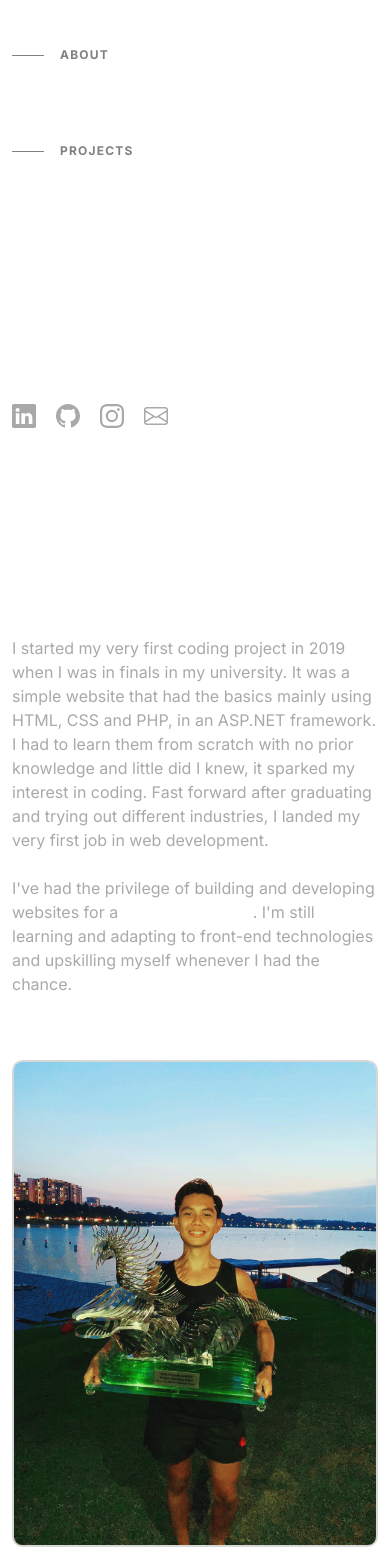
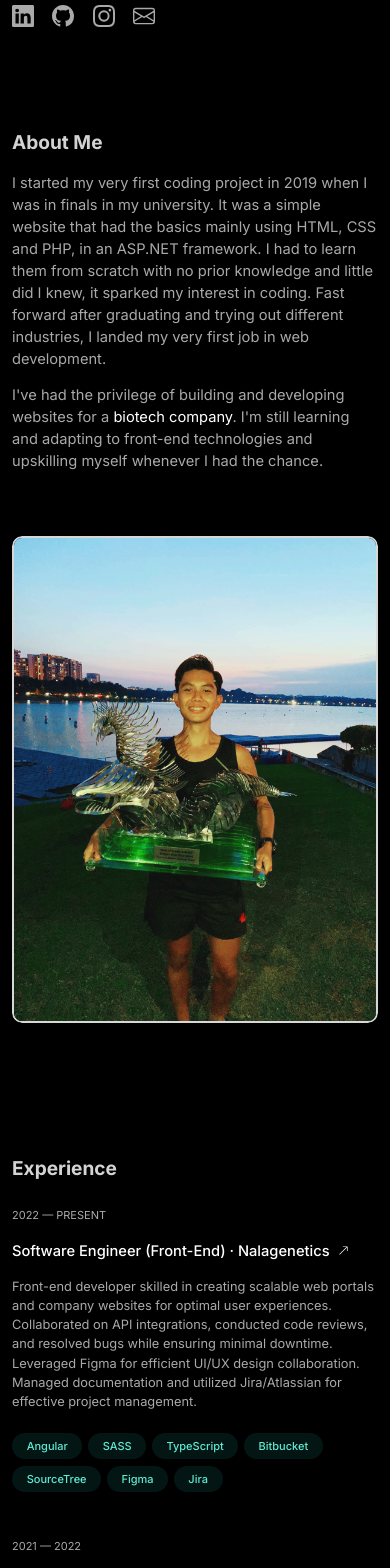
Before and after one commit to joshuavicente/ejrvt-angular, an Angular app in the folder joshuavicente/: page / in a window 390 px wide. Shown: the part 320-1888 px from the top of the page. Built offline with nearby package versions, Linux system fonts and the light colour scheme.

Commit message:
feat: Updated styling for tablet and mobile

```diff
--- a/joshuavicente/src/app/pages/home/home.component.html
+++ b/joshuavicente/src/app/pages/home/home.component.html
@@ -1,3 +1,4 @@
+<div style="background-color: black;">
   <div class="container">
     <div class="row">
       <div class="col-lg">
@@ -6,7 +7,7 @@
             <div>
               <a class="title" href="">Joshua Vicente</a><br>
               <span class="sub-title">Software Engineer</span>
-            <p class="gray-text mt-3">Front-end developer crafting engaging web experiences<br> with HTML, SCSS, and TypeScript.</p>
+              <p class="gray-text mt-3 mb-3">Front-end developer crafting engaging web experiences<br> with HTML, SCSS, and TypeScript.</p>
               <nav class="nav-margin">
                 <ul>
                   <li>
@@ -36,7 +37,7 @@
                 </ul>
               </nav>
             </div>
-          <div class="d-flex flex-row gray-text" style="gap: 1.25rem;">
+            <div class="icons-social d-flex flex-row gray-text">
               <a href="https://www.linkedin.com/in/joshua-vicente/" target="_blank" style="color: inherit;">
                 <svg xmlns="http://www.w3.org/2000/svg" width="24" height="24" fill="currentColor" class="bi bi-linkedin" viewBox="0 0 16 16">
                   <path d="M0 1.146C0 .513.526 0 1.175 0h13.65C15.474 0 16 .513 16 1.146v13.708c0 .633-.526 1.146-1.175 1.146H1.175C.526 16 0 15.487 0 14.854V1.146zm4.943 12.248V6.169H2.542v7.225h2.401zm-1.2-8.212c.837 0 1.358-.554 1.358-1.248-.015-.709-.52-1.248-1.342-1.248-.822 0-1.359.54-1.359 1.248 0 .694.521 1.248 1.327 1.248h.016zm4.908 8.212V9.359c0-.216.016-.432.08-.586.173-.431.568-.878 1.232-.878.869 0 1.216.662 1.216 1.634v3.865h2.401V9.25c0-2.22-1.184-3.252-2.764-3.252-1.274 0-1.845.7-2.165 1.193v.025h-.016a5.54 5.54 0 0 1 .016-.025V6.169h-2.4c.03.678 0 7.225 0 7.225h2.4z"/>
@@ -64,7 +65,8 @@
       <div class="col-lg">
         <div class="content">
           <section id="about" class="section-margin">
-          <p class="gray-text mt-3 mb-4">
+            <span class="content-sub-title">About Me</span>
+            <p class="gray-text mt-4 mb-4">
               I started my very first coding project in 2019 when I was in finals in my university. It was a simple website that had the basics mainly using HTML, CSS and PHP, in an ASP.NET framework.
               I had to learn them from scratch with no prior knowledge and little did I knew, it sparked my interest in coding. Fast forward after graduating and trying out different industries, I landed my very first job in web development.
             </p>
@@ -74,7 +76,8 @@
             <img class="about-img mt-5" src="./assets/img/josh-db.jpg" alt="Josh Dragonboat" width="100%">
           </section>
           <section id="experience" class="section-margin">
-          <ol class="card-ol">
+            <span class="content-sub-title">Experience</span>
+            <ol class="card-ol mt-4 mb-4">
               <li class="card-li" *ngFor="let job of jobs">
                 <a class="row card-link" [href]="job.link" target="_blank">
                   <header class="col-sm-3 card-date gray-text">{{ job.date }}</header>
@@ -104,8 +107,9 @@
               </svg>
             </a>
           </section>
-        <section id="projects" class="section-margin" style="height: 70vh;">
-          <ol class="card-ol">
+          <section id="projects" class="section-margin projects-section">
+            <span class="content-sub-title">Projects</span>
+            <ol class="card-ol mt-4 mb-4">
               <li class="card-li" *ngFor="let project of projects">
                 <a class="row card-link" [href]="project.link" target="_blank">
                   <img [src]="project.img" alt="Project Img">
@@ -132,10 +136,12 @@
           </section>
           <footer>
             <p>
-            Coded in Visual Studio Code by yours truly. Built with Angular and SASS, deployed with Github.io. All text is set in the Inter typeface.
+              Coded in <a class="link" href="https://code.visualstudio.com">Visual Studio Code</a> by yours truly. Built with <a class="link" href="https://angular.io">Angular</a> and <a class="link" href="https://sass-lang.com">SASS</a>, deployed with <a class="link" href="https://pages.github.com">Github.io</a>.
+              All text is set in <a class="link" href="https://fonts.google.com/specimen/Inter">Inter</a> typeface.
             </p>
           </footer>
         </div>
       </div>
     </div>
   </div>
+</div>
--- a/joshuavicente/src/app/pages/home/home.component.scss
+++ b/joshuavicente/src/app/pages/home/home.component.scss
@@ -23,6 +23,7 @@
 .sub-title {
   font-size: 1.3rem;
   font-weight: bold;
+  color: lightgrey;
 }
 
 .title:hover {
@@ -116,6 +117,15 @@ nav, ul {
   }
 }
 
+.icons-social {
+  gap: 1.25rem;
+}
+
+.content-sub-title {
+  display: none;
+  @extend .sub-title;
+}
+
 .card-ol {
   list-style: none;
   padding-left: 0rem;
@@ -135,16 +145,16 @@ nav, ul {
       transition: background-color 0.3s ease, padding 0.3s ease, box-shadow 0.3s ease;
 
       img {
-        width: 25%;
-        height: 25%;
-        border-radius: 1rem;
+        width: 160px;
+        height: 70px;
+        border-radius: 10% / 5%;
       }
 
       &:hover {
         opacity: 1;
         filter: none;
-        background-color: rgba(0, 0, 0, 0.1);
-        border-radius: 0.25rem;
+        background-color: rgba(190, 190, 190, 0.1);
+        border-radius: 0.5rem;
         box-shadow: 0px 2px 10px rgba(0, 0, 0, 0.1);
         padding: 0.5rem;
 
@@ -226,6 +236,10 @@ nav, ul {
   }
 }
 
+.project-section {
+  height: 70vh;
+}
+
 .coming-soon {
   line-height: 1.25;
   font-weight: 600;
@@ -233,8 +247,139 @@ nav, ul {
   margin-top: 500px;
 }
 
-/* @media (max-width: 1024px) {
+footer {
+  p {
+    @extend .gray-text;
+  }
+}
+
+@media (max-width: 991px) {
     .header {
-      position: static !important;
+      height: auto;
+      padding-bottom: 0;
     }
-} */
+
+    .icons-social {
+      margin-top: 2rem;
+    }
+
+    .nav-margin {
+      display: none;
+    }
+
+    .content-sub-title {
+      display: block;
+    }
+
+}
+
+@media (max-width: 425px) {
+  p {
+    font-size: 3.76vw !important;
+  }
+
+  .header, .content {
+    padding-top: 22.588vw !important;
+  }
+
+  .header, p {
+    margin-top: 3.765vw !important;
+    margin-bottom: 3.765vw !important;
+  }
+
+  .title {
+    font-size: 11.294vw !important;
+  }
+
+  .sub-title {
+    font-size: 4.894vw !important;
+  }
+
+  .nav-margin {
+    margin-top: 15.059vw !important;
+  }
+
+  .nav-indicator {
+    width: 7.529vw !important;
+  }
+
+  .nav-link-text {
+    font-size: 2.824vw !important;
+  }
+
+  .icons-social {
+    gap: 4.706vw !important;
+    margin-top: 7.529vw !important;
+
+    svg {
+      width: 5.647vw !important;
+      height: 5.647vw !important;
+    }
+  }
+
+  .section-margin {
+    margin-bottom: 33.882vw !important;
+  }
+
+  .card-ol {
+    margin-top: 5.647vw !important;
+    margin-bottom: 5.647vw !important;
+
+    .card-li {
+      margin-bottom: 11.294vw !important;
+
+      .card-link {
+        svg {
+          width: 2.824vw !important;
+          height: 2.824vw !important;
+        }
+
+        img {
+          width: 37.647vw !important;
+          height: 16.471vw !important;
+        }
+
+        .card-date {
+          font-size: 2.824vw !important;
+        }
+
+        .card-title {
+          font-size: 3.765vw !important;
+        }
+
+        .card-desc {
+          font-size: 3.294vw !important;
+        }
+      }
+    }
+  }
+
+  .skills-margin {
+    margin-top: 1.882vw !important;
+    margin-right: 1.412vw !important;
+
+    .skills-item {
+      font-size: 2.824vw !important;
+      line-height: 4.706vw !important;
+      border-radius: 2352.706vw !important;
+      padding: 0.941vw 3.765vw 0.941vw 3.765vw !important;
+    }
+  }
+
+  .resume-link {
+    span {
+      font-size: 3.765vw !important;
+    }
+
+    svg {
+      width: 5.647vw !important;
+      height: 5.647vw !important;
+    }
+  }
+
+  .coming-soon {
+    font-size: 3.765vw !important;
+    margin-top: 500px;
+  }
+
+}
```
Lines whose indentation alone changed are shown as unchanged.
